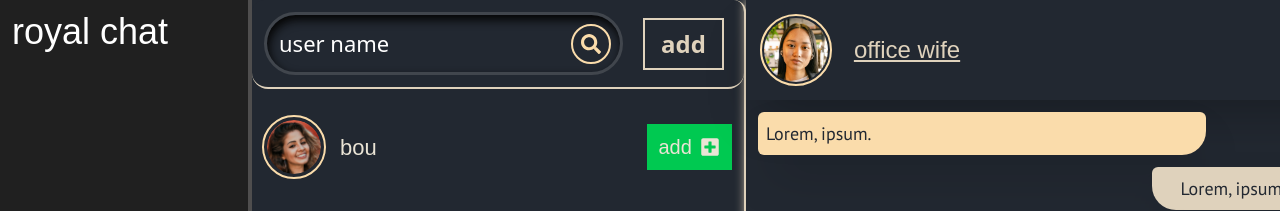
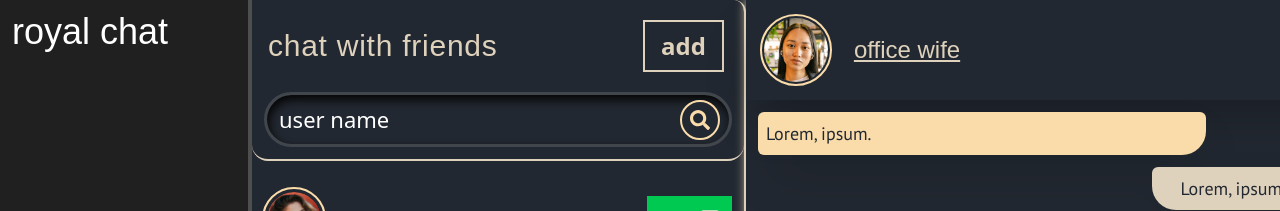
Before and after one commit to FamimHayat/Chat-Application, a React (Vite) app: page / in a window 1280 px wide. Shown: the top 211 px of the page. Built offline with nearby package versions, Linux system fonts and the light colour scheme; no server answers; sample sign-in values are in the browser's storage; a web font is replaced by a local one.

Commit message:
userList logic update

```diff
--- a/src/componenets/ChatList.jsx
+++ b/src/componenets/ChatList.jsx
@@ -2,7 +2,7 @@ import React, { useState } from "react";
 import Users from "./home/Users";
 import { FaSearch } from "react-icons/fa";
 
-import UserList from "./layout/UserList"
+import UserList from "./layout/UserList";
 
 const ChatList = () => {
   const [addList, setAddList] = useState(false);
@@ -10,17 +10,10 @@ const ChatList = () => {
   return (
     <>
       <section className=" h-dvh md:w-4xl flex flex-col  bg-primary  border-r-2 border-r-brand rounded-xl">
-        <div className="flex items-center w-full border-b-2 border-b-brand rounded-2xl">
-          <div className="relative flex  w-full   p-3 gap-3">
-            <input
-              type="text"
-              placeholder="user name"
-              className="placeholder:text-white text-[22px] w-full p-3 text-text rounded-full bg-primaryColor outline-0 input-shadow border-3 border-secondary focus:outline-3 focus:outline-brand"
-            />
-            <div className="absolute right-6 top-1/2 transform -translate-y-1/2 flex justify-center items-center p-2 hover:bg-base border-2 border-base bg-primary rounded-full group cursor-pointer">
-              <FaSearch className="text-[20px] text-base group-hover:text-primary" />
-            </div>
-          </div>
+        <div className="flex  justify-between items-center mt-3">
+          <h2 className="ml-4 text-3xl font-headerFont text-brand tracking-wide">
+            chat with friends
+          </h2>
           <div className="p-2">
             <button
               onClick={() => setAddList(true)}
@@ -30,10 +23,20 @@ const ChatList = () => {
             </button>
           </div>
         </div>
+        <div className="flex items-center w-full border-b-2 border-b-brand rounded-2xl">
+          <div className="relative flex  w-full p-3 gap-3">
+            <input
+              type="text"
+              placeholder="user name"
+              className="placeholder:text-white text-[22px] w-full px-3 py-2 text-text rounded-full bg-primaryColor outline-0 input-shadow border-3 border-secondary focus:outline-3 focus:outline-brand"
+            />
+            <div className="absolute right-6 top-1/2 transform -translate-y-1/2 flex justify-center items-center p-2 hover:bg-base border-2 border-base bg-primary rounded-full group cursor-pointer">
+              <FaSearch className="text-[20px] text-base group-hover:text-primary" />
+            </div>
+          </div>
+        </div>
 
         {addList && <UserList handleClose={() => setAddList(false)} />}
-
-
 
         <div className="grid grid-cols-1 gap-4  py-2 my-3 overflow-y-scroll">
           <Users
@@ -43,7 +46,6 @@ const ChatList = () => {
             lastTime={"10.07 "}
             timeStamp={"am"}
           />
-
         </div>
       </section>
     </>
```
